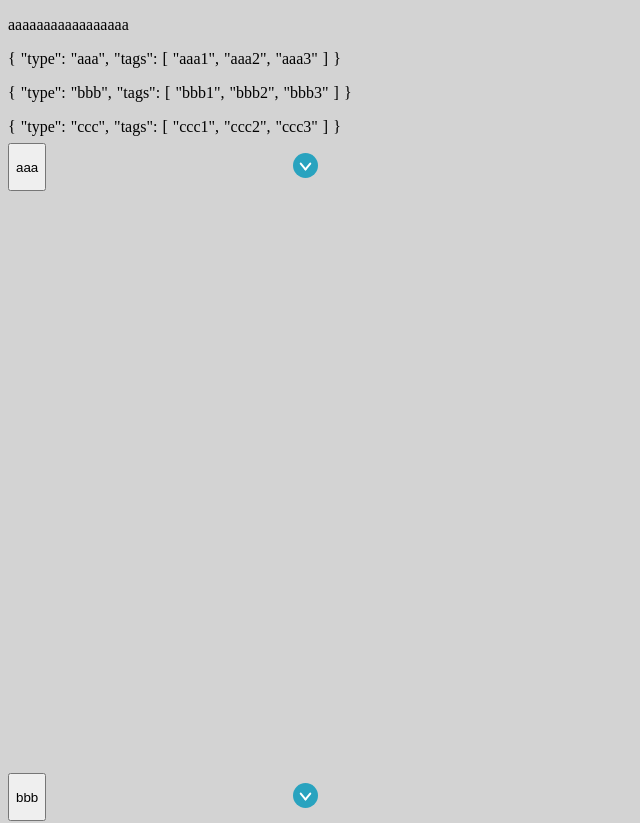
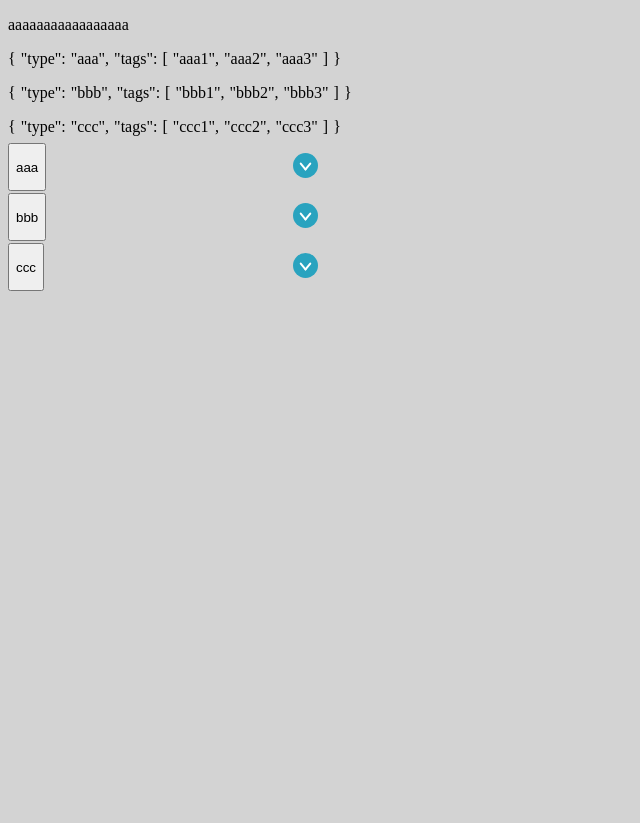
Before and after one commit to Hisamatsu811/developed_components, a Nuxt app: page / in a window 1280 px wide. Shown: the top 823 px of the page, without its empty margins (0-640 px from the left). After the commit the page ends 800 px from the top, so only its background shows below. Built offline with nearby package versions, Linux system fonts and the light colour scheme.

Commit message:
不要な記述の削除

```diff
--- a/components/AccordionMenu.vue
+++ b/components/AccordionMenu.vue
@@ -38,7 +38,9 @@ export default Vue.extend({
 <style lang="scss" scoped>
 .accordion {
   width: 310px;
-  height: 630px;
+  height: auto;
+  margin-bottom: 20px;
+  list-style: none;
   &-title {
     width: 100%;
     height: 30px;
@@ -46,6 +48,9 @@ export default Vue.extend({
     justify-content: space-between;
     align-items: center;
     cursor: pointer;
+  }
+  &-content {
+    list-style: none;
   }
 }
 @keyframes open {
```
